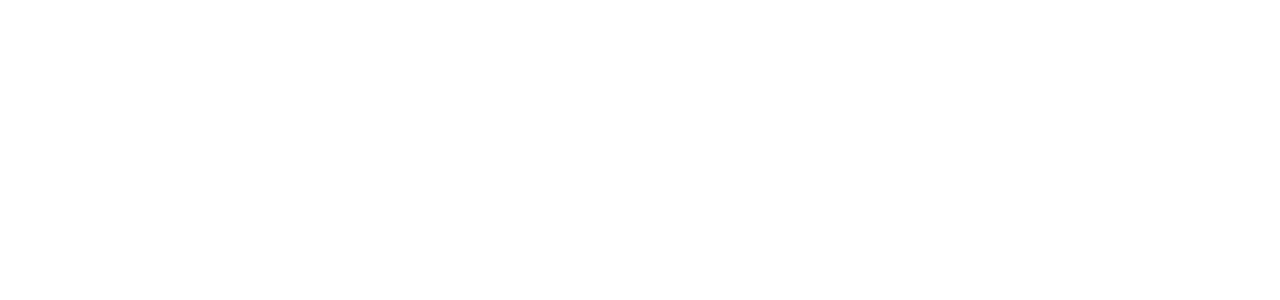
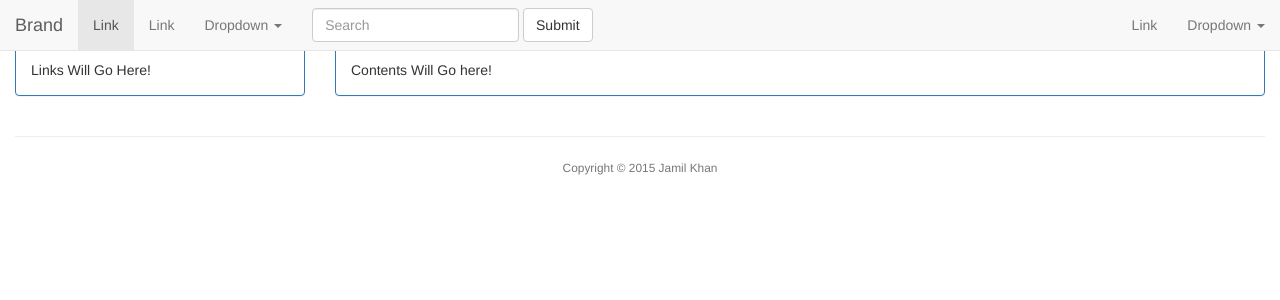
Before and after one commit to jamilkhaan/phptest, a PHP site: page / in a window 1280 px wide. Before the commit the part shown is empty. Shown: the top 300 px of the page. Run offline with PHP 8.4, Linux system fonts and the light colour scheme; some libraries are stand-ins or nearby versions.

Commit message:
Added admin.css file as external style sheet

```diff
--- a/admin/index.php
+++ b/admin/index.php
@@ -4,12 +4,97 @@
         <meta charset="UTF-8">
         <meta name="viewport" content="width=device-width, initial-scale=1.0">
         <title>My Admin Panel</title>
-        <link rel="stylesheet" href="../contents/assets/bootstrap/css/bootstrap.min.css.map">
+        <link rel="stylesheet" href="../contents/assets/bootstrap/css/bootstrap.min.css" >
+        <link rel="stylesheet" href="../contents/assets/css/admin.css" >
     </head>
     <body>
-        <?php
-        // put your code here
-        ?>
+        <nav class="navbar navbar-default navbar-fixed-top">
+            <div class="container-fluid">
+                <!-- Brand and toggle get grouped for better mobile display -->
+                <div class="navbar-header">
+                    <button type="button" class="navbar-toggle collapsed" data-toggle="collapse" data-target="#bs-example-navbar-collapse-1" aria-expanded="false">
+                        <span class="sr-only">Toggle navigation</span>
+                        <span class="icon-bar"></span>
+                        <span class="icon-bar"></span>
+                        <span class="icon-bar"></span>
+                    </button>
+                    <a class="navbar-brand" href="#">Brand</a>
+                </div>
+
+                <!-- Collect the nav links, forms, and other content for toggling -->
+                <div class="collapse navbar-collapse" id="bs-example-navbar-collapse-1">
+                    <ul class="nav navbar-nav">
+                        <li class="active"><a href="#">Link <span class="sr-only">(current)</span></a></li>
+                        <li><a href="#">Link</a></li>
+                        <li class="dropdown">
+                            <a href="#" class="dropdown-toggle" data-toggle="dropdown" role="button" aria-haspopup="true" aria-expanded="false">Dropdown <span class="caret"></span></a>
+                            <ul class="dropdown-menu">
+                                <li><a href="#">Action</a></li>
+                                <li><a href="#">Another action</a></li>
+                                <li><a href="#">Something else here</a></li>
+                                <li role="separator" class="divider"></li>
+                                <li><a href="#">Separated link</a></li>
+                                <li role="separator" class="divider"></li>
+                                <li><a href="#">One more separated link</a></li>
+                            </ul>
+                        </li>
+                    </ul>
+                    <form class="navbar-form navbar-left" role="search">
+                        <div class="form-group">
+                            <input type="text" class="form-control" placeholder="Search">
+                        </div>
+                        <button type="submit" class="btn btn-default">Submit</button>
+                    </form>
+                    <ul class="nav navbar-nav navbar-right">
+                        <li><a href="#">Link</a></li>
+                        <li class="dropdown">
+                            <a href="#" class="dropdown-toggle" data-toggle="dropdown" role="button" aria-haspopup="true" aria-expanded="false">Dropdown <span class="caret"></span></a>
+                            <ul class="dropdown-menu">
+                                <li><a href="#">Action</a></li>
+                                <li><a href="#">Another action</a></li>
+                                <li><a href="#">Something else here</a></li>
+                                <li role="separator" class="divider"></li>
+                                <li><a href="#">Separated link</a></li>
+                            </ul>
+                        </li>
+                    </ul>
+                </div><!-- /.navbar-collapse -->
+            </div><!-- /.container-fluid -->
+        </nav>
+        <div class="container-fluid page-container">
+            <div class="row">
+                <div class="col-sm-3">
+                    <div class="panel panel-primary">
+                        <div class="panel-heading">
+                            <div class="panel-title">
+                                Quick Links
+                            </div>
+                        </div>
+                        <div class="panel-body">
+                            Links Will Go Here!
+                        </div>
+                    </div>
+                </div>
+                <div class="col-sm-9">
+                    <div class="panel panel-primary">
+                        <div class="panel-heading">
+                            <div class="panel-title">
+                                Page Content Area
+                            </div>
+                        </div>
+                        <div class="panel-body">
+                            Contents Will Go here!
+                        </div>
+                    </div>
+                </div>
+            </div>
+            <hr />
+            <footer class="row">
+                <div class="col-xs-12 text-center text-muted">
+                    <small>Copyright &copy; 2015 Jamil Khan</small>
+                </div>
+            </footer>
+        </div>
         <!-- Javascripts -->
         <script type="text/javascript" src="../contents/assets/plugins/jquery-1.11.3.min.js"></script>
     </body>
--- a/admin/login.php
+++ b/admin/login.php
@@ -7,11 +7,11 @@
         <link rel="stylesheet" href="../contents/assets/bootstrap/css/bootstrap.min.css">
         <link rel="stylesheet" href="../contents/assets/css/login.css">
     </head>
-    <body>
+    <body class="login-screen">
         <div class="container login-container">
             <div class="row">
                 <div class="col-sm-6 col-sm-offset-3">
-                    <div class="panel panel-primary">
+                    <div class="panel panel-primary panel-login">
                         <div class="panel-heading">
                             <div class="panel-title text-center">
                                 Login
--- /dev/null
+++ b/contents/assets/css/admin.css
@@ -0,0 +1,3 @@
+.page-container{
+    padding-top: 65px;
+}
```
Also changed, not shown: contents/assets/css/login.css (+19 -0 lines), contents/assets/img/login.jpg (deleted), 1 other file.
